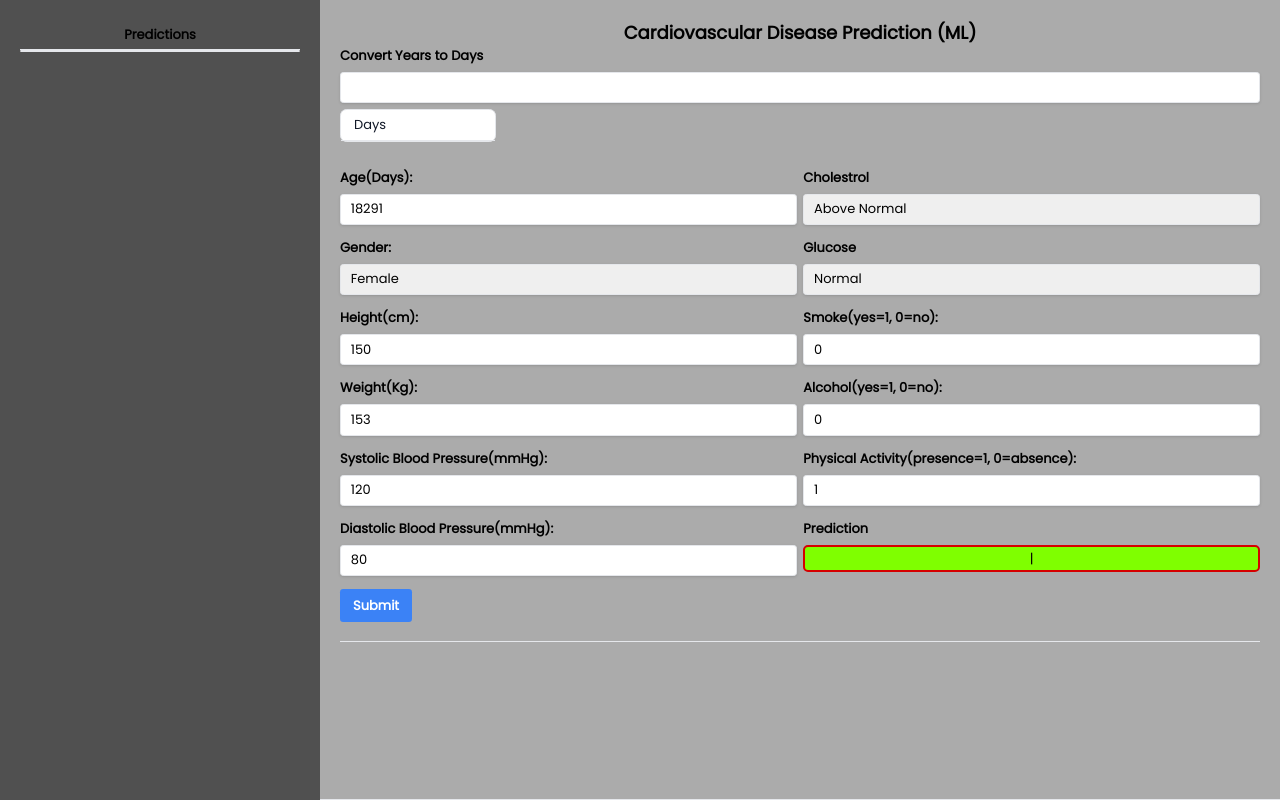
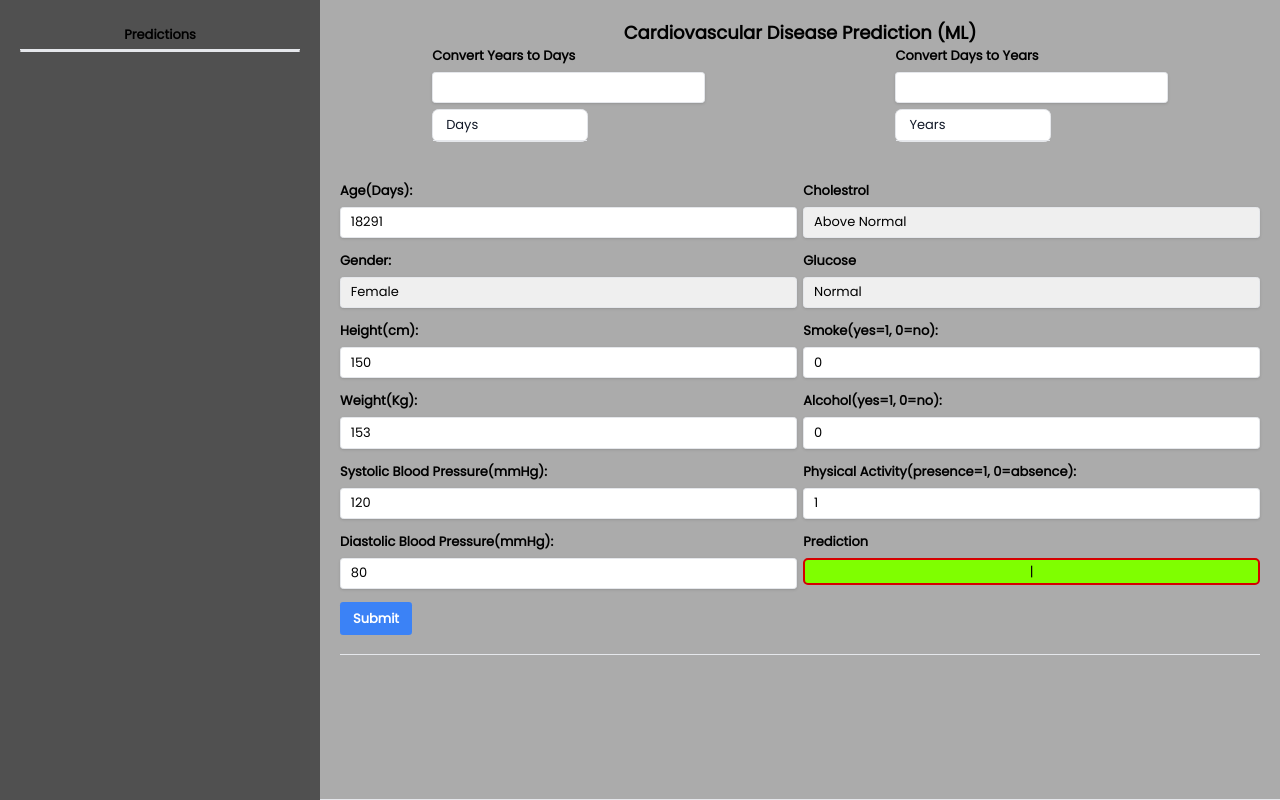
Before and after one commit to harontaiko/cvd-ML-, a Flask app: page / in a window 1280 px wide. Shown: the part 45-845 px from the top of the page. Run offline with Flask 2, Linux system fonts and the light colour scheme; parts of the project's set-up code (start-up, migrations or seed data) failed here and were passed over; some libraries are stand-ins or nearby versions.

Commit message:
unit testing, html titles

```diff
--- a/static/js/app.js
+++ b/static/js/app.js
@@ -8,8 +8,16 @@ function convertYearsToDays(years) {
   return years * daysInYear;
 }
 
+function convertDaystoYears(mdays){
+  const y = 365;
+  return mdays/y;
+}
+
 const yearsInput = document.getElementById('years-input');
 const daysOutput = document.getElementById('days-output');
+
+const daysInput = document.getElementById('days-input');
+const yearsOutput = document.getElementById('years-output');
 
 yearsInput.addEventListener('input', () => {
   const years = Number(yearsInput.value);
@@ -17,6 +25,11 @@ yearsInput.addEventListener('input', () => {
   daysOutput.textContent = days + ' Days ';
 });
 
+daysInput.addEventListener('input', () => {
+  const mdays = Number(daysInput.value);
+  const myears = convertDaystoYears(mdays);
+  yearsOutput.textContent = myears + ' Years';
+})
 
 /*
 askInput.addEventListener("keyup", function(event) {
--- a/templates/index.html
+++ b/templates/index.html
@@ -129,6 +129,7 @@
         <div class="messages">
           <div class="mx-auto my-auto">
             <h2 class="text-2xl text-center font-bold text-heading">Cardiovascular Disease Prediction (ML)</h2>
+            <div class="grid grid-cols-2 gap-2">
               <div class="border-orange-600 mx-auto">
                 <div class="mb-4">
                   <label class="block text-dark-700 font-bold mb-2" for="activity">Convert Years to Days</label>
@@ -137,6 +138,17 @@
                   <ul class="mt-2 w-48 text-sm font-medium text-gray-900 bg-white border border-gray-200 rounded-lg dark:bg-gray-700 dark:border-gray-600 dark:text-white">
                     <li class="w-full px-4 py-2 border-b border-gray-200 rounded-t-lg dark:border-gray-600" id="days-output"> Days </li>
                   </ul>
+                </div>
+              </div>
+              <div class="border-orange-600 mx-auto">
+                <div class="mb-4">
+                  <label class="block text-dark-700 font-bold mb-2" for="activity">Convert Days to Years</label>
+                  <input class="shadow appearance-none border rounded w-full py-2 px-3 text-dark-700 leading-tight focus:outline-none focus:shadow-outline" id="days-input" type="number" name="days-input">
+                  <br>
+                  <ul class="mt-2 w-48 text-sm font-medium text-gray-900 bg-white border border-gray-200 rounded-lg dark:bg-gray-700 dark:border-gray-600 dark:text-white">
+                    <li class="w-full px-4 py-2 border-b border-gray-200 rounded-t-lg dark:border-gray-600" id="years-output"> Years </li>
+                  </ul>
+                </div>
               </div>
             </div>
           <form id="form" class=" mx-auto mt-8 my-auto">
@@ -163,12 +175,12 @@
                           <input class="shadow appearance-none border rounded w-full py-2 px-3 text-dark-700 leading-tight focus:outline-none focus:shadow-outline" id="weight" type="number" name="weight" value="153" required>
                         </div>
                         <div class="mb-4">
-                          <label class="block text-dark-700 font-bold mb-2" for="bp">Systolic Blood Pressure(mmHg):</label>
-                          <input class="shadow appearance-none border rounded w-full py-2 px-3 text-dark-700 leading-tight focus:outline-none focus:shadow-outline" id="systolic_bp" type="number" name="systolic_bp" value="120" required>
+                          <label class="block text-dark-700 font-bold mb-2" for="bp" title="a unit of pressure equal to the pressure exerted by a column of mercury 1 millimeter high at 0°C and under the acceleration of gravity and nearly equivalent to 1 torr (about 133.3 pascals)">Systolic Blood Pressure(mmHg):</label>
+                          <input class="shadow appearance-none border rounded w-full py-2 px-3 text-dark-700 leading-tight focus:outline-none focus:shadow-outline" id="systolic_bp" type="number"  title="indicates how much pressure your blood is exerting against your artery walls when the heart beats." name="systolic_bp" value="120" required>
                         </div>
                         <div class="mb-4">
                           <label class="block text-dark-700 font-bold mb-2" for="bp">Diastolic Blood Pressure(mmHg):</label>
-                          <input class="shadow appearance-none border rounded w-full py-2 px-3 text-dark-700 leading-tight focus:outline-none focus:shadow-outline" id="diastolic_bp" type="number" name="diastolic_bp"  value="80" required>
+                          <input class="shadow appearance-none border rounded w-full py-2 px-3 text-dark-700 leading-tight focus:outline-none focus:shadow-outline" id="diastolic_bp" type="number" title="Indicates how much pressure your blood is exerting against your artery walls while the heart is resting between beats" name="diastolic_bp"  value="80" required>
                         </div>
                   </div>
                   <div>
```
Also changed, not shown: app.py (+13 -0 lines), readme.md. Lines whose indentation alone changed are shown as unchanged.
